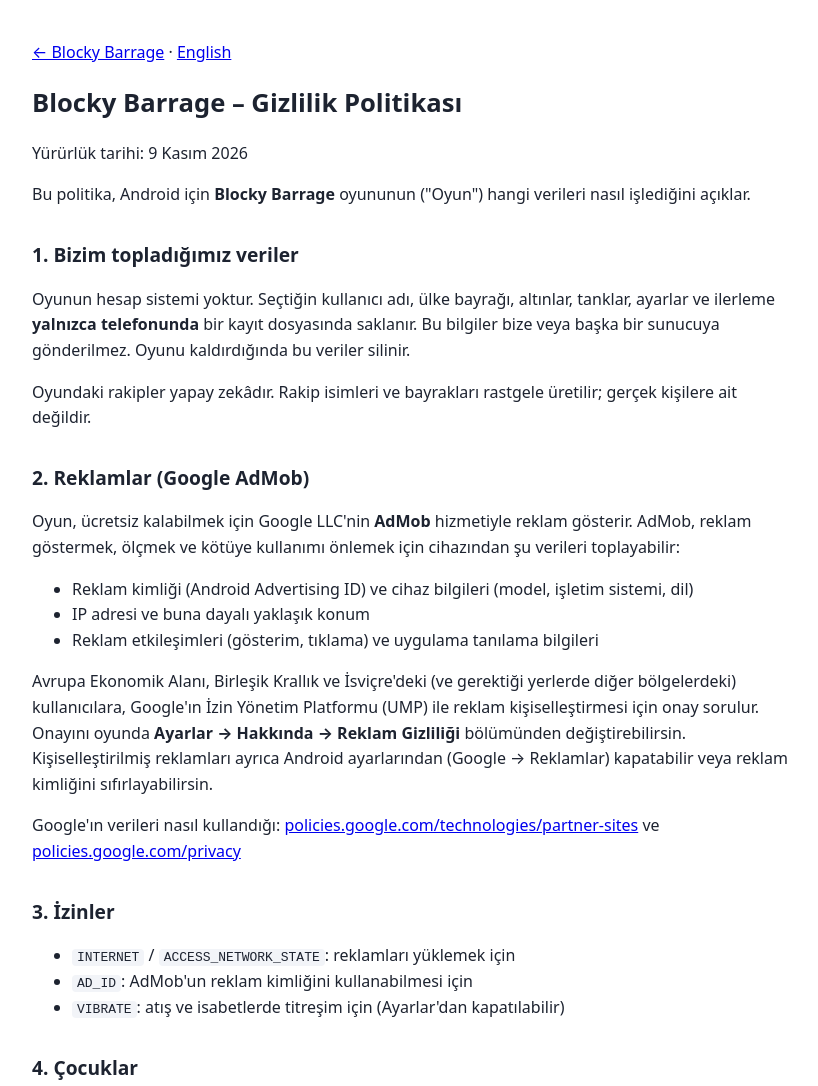
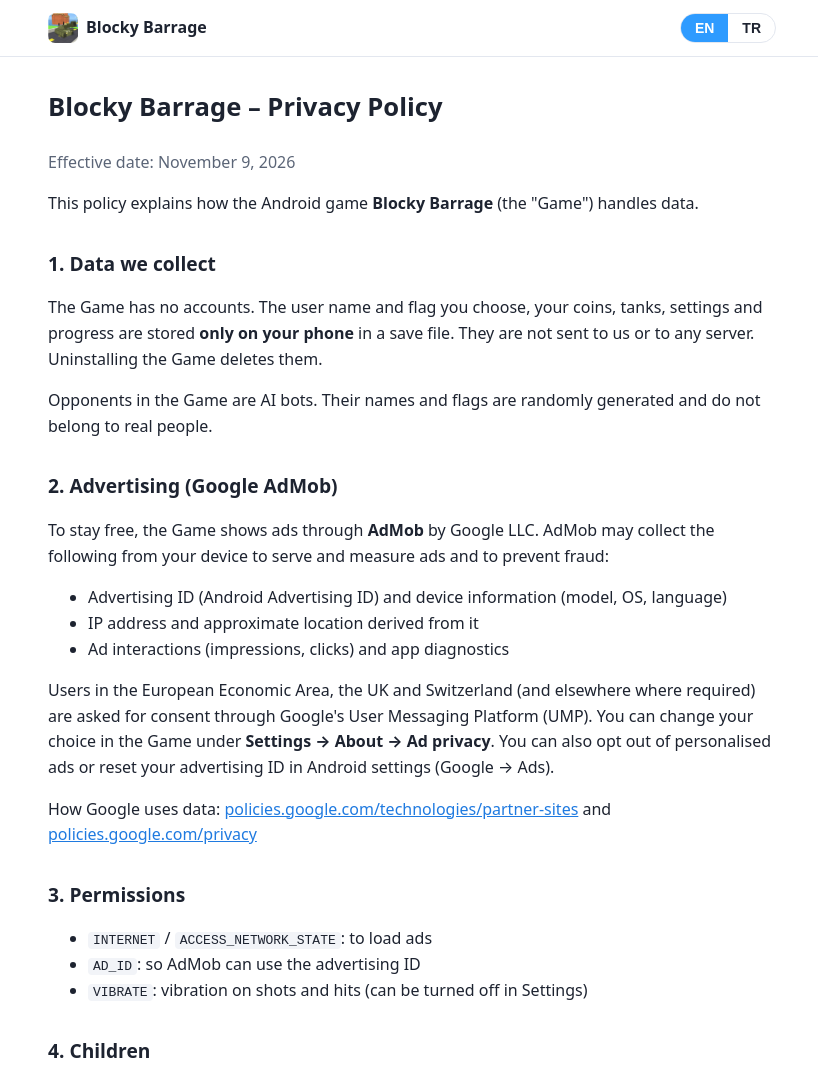
Before and after one commit to sebayinteractive2048/sebayinteractive2048.github.io, a plain HTML site: page privacy-policy.html in a window 1280 px wide. Shown: the top 1086 px of the page, without its empty margins (228-1046 px from the left). Drawn offline with Linux system fonts and the light colour scheme.

Commit message:
Add files via upload

```diff
--- a/privacy-policy.html
+++ b/privacy-policy.html
@@ -1,21 +1,81 @@
 <!doctype html>
-<html lang="tr">
+<html lang="en">
 <head>
 <meta charset="utf-8">
 <meta name="viewport" content="width=device-width, initial-scale=1">
-<title>Blocky Barrage – Gizlilik Politikası / Privacy Policy</title>
+<title>Blocky Barrage – Privacy Policy</title>
 <link rel="icon" type="image/png" href="img/favicon.png">
 <style>
-  body { font-family: system-ui, -apple-system, "Segoe UI", Roboto, sans-serif; max-width: 760px; margin: 0 auto; padding: 24px 16px 48px; line-height: 1.6; color: #1d2330; background: #fff; }
-  h1 { font-size: 1.6rem; } h2 { font-size: 1.2rem; margin-top: 2rem; }
-  .lang { border-top: 2px solid #e3e7ef; margin-top: 2.5rem; padding-top: 1rem; }
-  code { background: #f2f4f8; padding: 1px 5px; border-radius: 4px; }
+  :root { --ink: #1d2330; --muted: #5b6577; --bg: #ffffff; --line: #e3e7ef; --code: #f2f4f8; --link: #1f7ae0; --card: #ffffff; }
+  @media (prefers-color-scheme: dark) {
+    :root { --ink: #eef3fb; --muted: #9aa6ba; --bg: #0f151f; --line: rgba(255,255,255,.12); --code: #1a2230; --link: #6db3ff; --card: #1a2230; }
+  }
+  * { box-sizing: border-box; }
+  body { font-family: system-ui, -apple-system, "Segoe UI", Roboto, sans-serif; margin: 0; line-height: 1.6; color: var(--ink); background: var(--bg); }
+  a { color: var(--link); }
+  .bar { position: sticky; top: 0; background: var(--bg); border-bottom: 1px solid var(--line); }
+  .bar .in, main { max-width: 760px; margin: 0 auto; padding: 0 16px; }
+  .bar .in { display: flex; align-items: center; height: 56px; gap: 12px; }
+  .bar a.home { display: flex; align-items: center; gap: 8px; font-weight: 800; color: var(--ink); text-decoration: none; }
+  .bar a.home img { width: 30px; height: 30px; border-radius: 7px; }
+  .switch { margin-left: auto; display: inline-flex; border: 1px solid var(--line); border-radius: 999px; overflow: hidden; }
+  .switch button { border: 0; background: transparent; color: var(--ink); font-weight: 700; padding: 6px 14px; cursor: pointer; font-size: 14px; }
+  .switch button[aria-pressed="true"] { background: #2e9bff; color: #fff; }
+  main { padding-top: 8px; padding-bottom: 48px; }
+  h1 { font-size: 1.6rem; margin-top: 1.4rem; } h2 { font-size: 1.2rem; margin-top: 2rem; }
+  .date { color: var(--muted); }
+  code { background: var(--code); padding: 1px 5px; border-radius: 4px; }
+  [data-lang="en"] .tr, [data-lang="tr"] .en { display: none; }
 </style>
 </head>
-<body>
-<p><a href="index.html">&larr; Blocky Barrage</a> &middot; <a href="#en">English</a></p>
+<body data-lang="en">
+<header class="bar">
+  <div class="in">
+    <a class="home" href="index.html"><img src="img/favicon.png" alt="">Blocky Barrage</a>
+    <div class="switch" role="group" aria-label="Language">
+      <button type="button" data-set="en" aria-pressed="true">EN</button>
+      <button type="button" data-set="tr" aria-pressed="false">TR</button>
+    </div>
+  </div>
+</header>
+
+<main>
+<section class="en" lang="en">
+<h1>Blocky Barrage – Privacy Policy</h1>
+<p class="date">Effective date: November 9, 2026</p>
+<p>This policy explains how the Android game <b>Blocky Barrage</b> (the "Game") handles data.</p>
+
+<h2>1. Data we collect</h2>
+<p>The Game has no accounts. The user name and flag you choose, your coins, tanks, settings and progress are stored <b>only on your phone</b> in a save file. They are not sent to us or to any server. Uninstalling the Game deletes them.</p>
+<p>Opponents in the Game are AI bots. Their names and flags are randomly generated and do not belong to real people.</p>
+
+<h2>2. Advertising (Google AdMob)</h2>
+<p>To stay free, the Game shows ads through <b>AdMob</b> by Google LLC. AdMob may collect the following from your device to serve and measure ads and to prevent fraud:</p>
+<ul>
+  <li>Advertising ID (Android Advertising ID) and device information (model, OS, language)</li>
+  <li>IP address and approximate location derived from it</li>
+  <li>Ad interactions (impressions, clicks) and app diagnostics</li>
+</ul>
+<p>Users in the European Economic Area, the UK and Switzerland (and elsewhere where required) are asked for consent through Google's User Messaging Platform (UMP). You can change your choice in the Game under <b>Settings → About → Ad privacy</b>. You can also opt out of personalised ads or reset your advertising ID in Android settings (Google → Ads).</p>
+<p>How Google uses data: <a href="https://policies.google.com/technologies/partner-sites">policies.google.com/technologies/partner-sites</a> and <a href="https://policies.google.com/privacy">policies.google.com/privacy</a></p>
+
+<h2>3. Permissions</h2>
+<ul>
+  <li><code>INTERNET</code> / <code>ACCESS_NETWORK_STATE</code>: to load ads</li>
+  <li><code>AD_ID</code>: so AdMob can use the advertising ID</li>
+  <li><code>VIBRATE</code>: vibration on shots and hits (can be turned off in Settings)</li>
+</ul>
+
+<h2>4. Children</h2>
+<p>The Game is not directed at children under 13 and does not knowingly collect personal data from children under 13.</p>
+
+<h2>5. Changes and contact</h2>
+<p>If this policy changes, the new version is published on this page. Questions: <a href="mailto:sebayinteractive@gmail.com">sebayinteractive@gmail.com</a></p>
+</section>
+
+<section class="tr" lang="tr">
 <h1>Blocky Barrage – Gizlilik Politikası</h1>
-<p>Yürürlük tarihi: 9 Kasım 2026</p>
+<p class="date">Yürürlük tarihi: 9 Kasım 2026</p>
 <p>Bu politika, Android için <b>Blocky Barrage</b> oyununun ("Oyun") hangi verileri nasıl işlediğini açıklar.</p>
 
 <h2>1. Bizim topladığımız veriler</h2>
@@ -44,38 +104,24 @@
 
 <h2>5. Değişiklikler ve iletişim</h2>
 <p>Bu politika değişirse güncel hali bu sayfada yayımlanır. Sorular için: <a href="mailto:sebayinteractive@gmail.com">sebayinteractive@gmail.com</a></p>
+</section>
+</main>
 
-<div class="lang" lang="en" id="en">
-<h1>Blocky Barrage – Privacy Policy</h1>
-<p>Effective date: November 9, 2026</p>
-<p>This policy explains how the Android game <b>Blocky Barrage</b> (the "Game") handles data.</p>
-
-<h2>1. Data we collect</h2>
-<p>The Game has no accounts. The user name and flag you choose, your coins, tanks, settings and progress are stored <b>only on your phone</b> in a save file. They are not sent to us or to any server. Uninstalling the Game deletes them.</p>
-<p>Opponents in the Game are AI bots. Their names and flags are randomly generated and do not belong to real people.</p>
-
-<h2>2. Advertising (Google AdMob)</h2>
-<p>To stay free, the Game shows ads through <b>AdMob</b> by Google LLC. AdMob may collect the following from your device to serve and measure ads and to prevent fraud:</p>
-<ul>
-  <li>Advertising ID (Android Advertising ID) and device information (model, OS, language)</li>
-  <li>IP address and approximate location derived from it</li>
-  <li>Ad interactions (impressions, clicks) and app diagnostics</li>
-</ul>
-<p>Users in the European Economic Area, the UK and Switzerland (and elsewhere where required) are asked for consent through Google's User Messaging Platform (UMP). You can change your choice in the Game under <b>Settings → About → Ad privacy</b>. You can also opt out of personalised ads or reset your advertising ID in Android settings (Google → Ads).</p>
-<p>How Google uses data: <a href="https://policies.google.com/technologies/partner-sites">policies.google.com/technologies/partner-sites</a> and <a href="https://policies.google.com/privacy">policies.google.com/privacy</a></p>
-
-<h2>3. Permissions</h2>
-<ul>
-  <li><code>INTERNET</code> / <code>ACCESS_NETWORK_STATE</code>: to load ads</li>
-  <li><code>AD_ID</code>: so AdMob can use the advertising ID</li>
-  <li><code>VIBRATE</code>: vibration on shots and hits (can be turned off in Settings)</li>
-</ul>
-
-<h2>4. Children</h2>
-<p>The Game is not directed at children under 13 and does not knowingly collect personal data from children under 13.</p>
-
-<h2>5. Changes and contact</h2>
-<p>If this policy changes, the new version is published on this page. Questions: <a href="mailto:sebayinteractive@gmail.com">sebayinteractive@gmail.com</a></p>
-</div>
+<script>
+  (function () {
+    var buttons = document.querySelectorAll('.switch button');
+    function set(lang) {
+      document.body.setAttribute('data-lang', lang);
+      document.documentElement.lang = lang;
+      document.title = lang === 'tr' ? 'Blocky Barrage – Gizlilik Politikası' : 'Blocky Barrage – Privacy Policy';
+      buttons.forEach(function (b) { b.setAttribute('aria-pressed', b.getAttribute('data-set') === lang ? 'true' : 'false'); });
+      try { localStorage.setItem('bb-lang', lang); } catch (e) {}
+    }
+    var saved = null;
+    try { saved = localStorage.getItem('bb-lang'); } catch (e) {}
+    set(saved === 'tr' ? 'tr' : 'en'); // English first; the choice is shared with the home page
+    buttons.forEach(function (b) { b.addEventListener('click', function () { set(b.getAttribute('data-set')); }); });
+  })();
+</script>
 </body>
 </html>
```
Also changed, not shown: index.html (+6 -7 lines).
